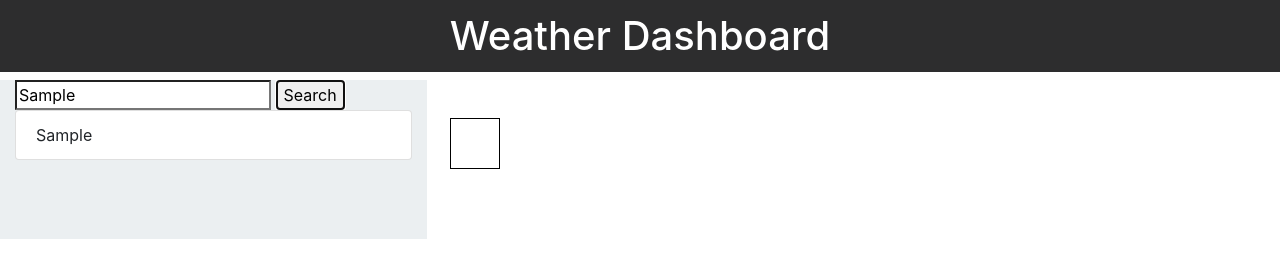
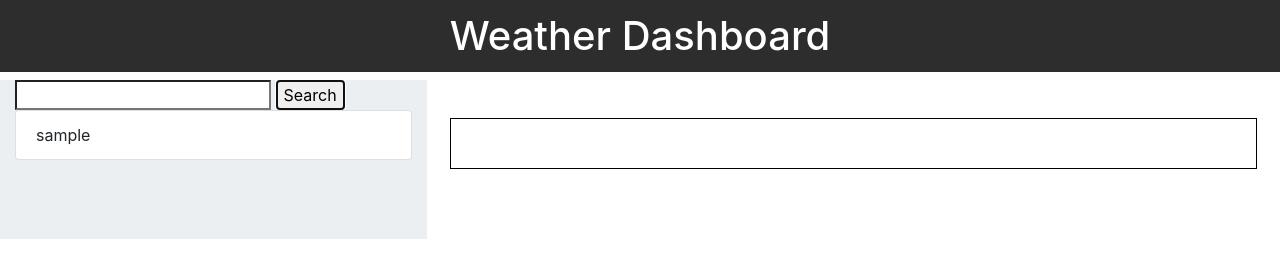
Before and after one commit to ameliadavis/Weather-App, a plain HTML site: page index.html in a window 1280 px wide. Both pictures are taken after typing "Sample" into the empty fields and a click on the button "Search". Drawn offline with nearby package versions, Linux system fonts and the light colour scheme; no server answers.

Commit message:
resolved duplicate issue with cities list

```diff
--- a/Style.css
+++ b/Style.css
@@ -11,6 +11,7 @@ h1 {
     padding: 3%;
     background-color:white;
     border: 1px solid black;
+    width: 100%;
 }
 .col-8{
     padding: 3%;
--- a/index.html
+++ b/index.html
@@ -17,9 +17,9 @@
                     <div class="col-4">
                         <input type="search" id="searchBox" placeholder="">
                         <button type="button" id="search-button">Search</button>
-                        <ul class="list-group">
-                            <li class="list-group-item"></li> <!-- add class active in bootstrap for highlights-->
-                            </ul>
+                        <div class="list-group">
+                            <div class="list-group-item"></div> <!-- add class active in bootstrap for highlights-->
+                        </div>
                     </div>
                     <div class="col-8">
                         <div class = "row">
--- a/script.js
+++ b/script.js
@@ -25,18 +25,21 @@ let cities = JSON.parse(localStorage.getItem("listGroup")) || []; // grab this a
 //print cities list to the screen each  time one is added
 function renderButtons(){
         $(".list-group").empty();
+        console.log(cities);
+        let unique = [...new Set(cities)];
+        console.log(unique);
         // Loop through the array of movies, then generate buttons for each movie in the array
-          for (var i = 0; i< cities.length; i++){
-           var newButton= $("<li>").text(cities[i]);
+          for (var i = 0; i< unique.length; i++){
+           var newButton= $("<li>").text(unique[i]);
            newButton.attr("class", "list-group-item");
             $(".list-group").append(newButton);
           }
 }
-// event listener for new buttons
-
 
 // set local storage
 function updateStorage() {
+  let unique = [...new Set(cities)];
+  console.log(unique);
 localStorage.setItem("listGroup", JSON.stringify(cities));
 }
 
@@ -45,9 +48,19 @@ localStorage.setItem("listGroup", JSON.stringify(cities));
 $("#search-button").on("click", function() {
      event.preventDefault(); // prevent default
      var userSearch = $("#searchBox").val();
-     cities.push(userSearch);
+     var userSearchL= userSearch.toLowerCase();
+     var userSearchLT = userSearchL.trim();
+      console.log(userSearchLT);
+     cities.push(userSearchLT);
      renderButtons();
      updateStorage();
+     $("#city-forecast").empty();
+     $(".day1").empty();
+     $(".day2").empty();
+     $(".day3").empty();
+     $(".day4").empty();
+     $(".day5").empty();
+     $("input, select").val(" ");
 
 // Here we are building the URL we need to query the database
 // var queryURL = "https://api.openweathermap.org/data/2.5/weather?" +
@@ -67,8 +80,14 @@ $.ajax({
     var currentTemp = response.list[0].main.temp;
     var humidityEl = response.list[0].main.humidity;
     var windSpeedEl = response.list[0].wind.speed;
+    var latEl = response.city.coord.lat;
+    var lonEl = response.city.coord.lon;
+    console.log(latEl);
+    console.log(lonEl);
+    var uvIndexEl = "https//api.openweathermap.org/data/2.5/uvi?&appid=166a433c57516f51dfab1f7edaed8413" +"lat=" + latEl + "&"+"lon=" + lonEl;
+    http://api.openweathermap.org/data/2.5/uvi?appid={appid}&lat={lat}&lon={lon
     // var img = $("<img>").attr("src", queryURL + response.list[0].weather[0].icon + ".png");
-
+    console.log(uvIndexEl);
 
     //Create div to hold the information we need from response
     var cityHeadline = $("<h2>");
@@ -76,7 +95,7 @@ $.ajax({
     var humidity = $("<p>");
     var windSpeed = $("<p>");
     // var imgDisplay = $("<img>");
-    // var uvIndex = $("<p>");
+    var uvIndex = $("<p>");
 
     // add the text information information to the appropriate HTML element
     cityHeadline.text(cityName + " " + Date)
@@ -86,14 +105,15 @@ $.ajax({
     // imgDisplay.attr("src", img);
     // imgDisplay.attr("src","http://openweathermap.org/img/w/" + + img + ".png");
     // console.log(temperature);
-    // uvIndex.text = "UV Index: " + uvIndexEl;
+    uvIndex.text = "UV Index: " + uvIndexEl;
+    console.log(uvIndex);
 
     //add to exisitng HTMl on page
     cityForecastEl.append(cityHeadline);
     cityForecastEl.append(temperature);
     cityForecastEl.append(humidity);
     cityForecastEl.append(windSpeed);
-    // cityForecastEl.append(uvIndex);
+    cityForecastEl.append(uvIndex);
     // cityForecastEl.append(imgDisplay);
     console.log(cityForecastEl);
 
```
